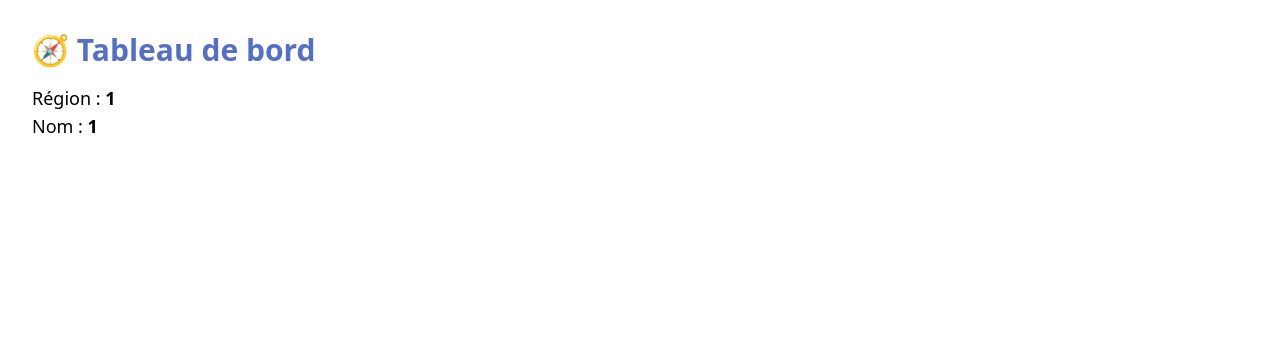
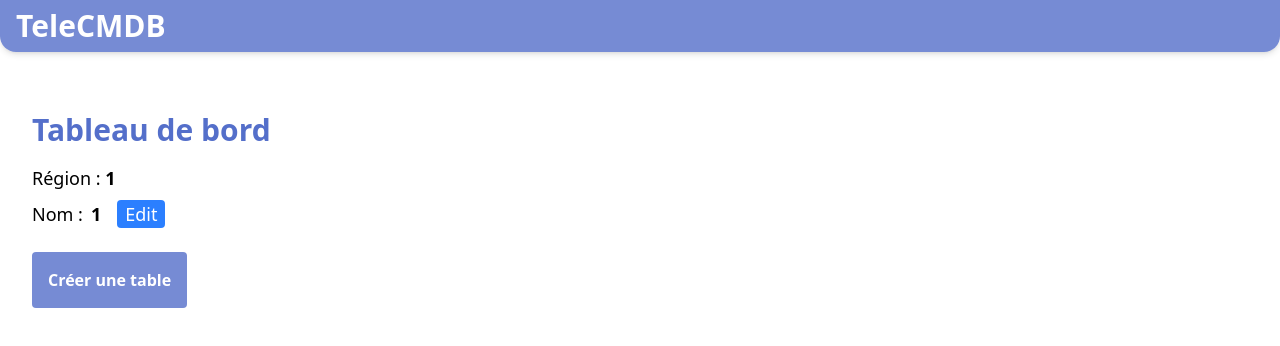
Before and after one commit to NadaBargougui/CMDB-application, a React (Vite) app: page /dashboard/1/1 in a window 1280 px wide. Shown: the top 346 px of the page. Built offline with nearby package versions, Linux system fonts and the light colour scheme.

Commit message:
dashboard page

```diff
--- a/src/pages/dashboard/dashboard.jsx
+++ b/src/pages/dashboard/dashboard.jsx
@@ -1,20 +1,172 @@
-import { useParams } from "react-router-dom";
+import React, { useState } from "react";
+import { useDispatch, useSelector } from "react-redux";
+import { useParams, Link, useNavigate } from "react-router-dom";
+import { updateDashboardName } from "../../store/slices/dashboardSlice";
 
 const Dashboard = () => {
-  const { region, name } = useParams();
+  const { region, name: initialName } = useParams();
+  const dispatch = useDispatch();
+  const navigate = useNavigate();
+
+  const dashboard = useSelector((state) =>
+    state.dashboard.dashboards.find(
+      (d) => d.region === region && d.name === initialName
+    )
+  );
+
+  // Dashboard name editing
+  const [name, setName] = useState(dashboard?.name || initialName);
+  const [isEditingName, setIsEditingName] = useState(false);
+
+  // Creation date
+  const [creationDate, setCreationDate] = useState(null);
+
+  // Table data
+  const [rows, setRows] = useState(0);
+  const [cols, setCols] = useState(0);
+  const [tableData, setTableData] = useState([]);
+
+  const startEditingName = () => setIsEditingName(true);
+
+  const saveName = () => {
+    const trimmed = name.trim();
+    if (!trimmed) {
+      alert("Name cannot be empty");
+      return;
+    }
+
+    dispatch(
+      updateDashboardName({
+        region,
+        oldName: initialName,
+        newName: trimmed,
+      })
+    );
+    setIsEditingName(false);
+    navigate(`/dashboard/${region}/${encodeURIComponent(trimmed)}`);
+  };
+
+  const createTable = () => {
+    const inputRows = parseInt(prompt("Enter number of rows:", "3"));
+    const inputCols = parseInt(prompt("Enter number of columns:", "3"));
+
+    if (
+      isNaN(inputRows) ||
+      isNaN(inputCols) ||
+      inputRows <= 0 ||
+      inputCols <= 0
+    ) {
+      alert("Please enter valid positive numbers for rows and columns.");
+      return;
+    }
+
+    setRows(inputRows);
+    setCols(inputCols);
+    setTableData(
+      Array(inputRows)
+        .fill(null)
+        .map(() => Array(inputCols).fill(""))
+    );
+    setCreationDate(new Date());
+  };
+
+  const handleChange = (rowIndex, colIndex, value) => {
+    const updated = [...tableData];
+    updated[rowIndex][colIndex] = value;
+    setTableData(updated);
+  };
 
   return (
-    <div className="p-8">
-      <h1 className="text-3xl font-bold text-[#546fca]">🧭 Tableau de bord</h1>
-      <p className="text-lg mt-4">
-        Région : <strong>{region}</strong>
-      </p>
-      <p className="text-lg">
-        Nom : <strong>{name}</strong>
-      </p>
+    <>
+      {/* Navigation */}
+      <nav className="fixed top-0 w-full z-10 bg-[#546fca]/80 rounded-b-2xl shadow-md">
+        <div className="px-4 py-2">
+          <Link
+            to="/"
+            className="font-bold text-white text-xl sm:text-2xl lg:text-3xl"
+          >
+            TeleCMDB
+          </Link>
+        </div>
+      </nav>
 
-      {/* You can add charts, graphs, and widgets here */}
-    </div>
+      <div className="p-8 mt-20">
+        <h1 className="text-3xl font-bold text-[#546fca]">Tableau de bord</h1>
+
+        <p className="text-lg mt-4">
+          Région : <strong>{region}</strong>
+        </p>
+
+        <p className="text-lg flex items-center gap-2 mt-2">
+          Nom :
+          {isEditingName ? (
+            <>
+              <input
+                value={name}
+                onChange={(e) => setName(e.target.value)}
+                className="border border-gray-300 rounded px-2 py-1"
+              />
+              <button
+                onClick={saveName}
+                className="ml-2 bg-green-500 text-white px-2 rounded hover:bg-green-600"
+              >
+                Save
+              </button>
+            </>
+          ) : (
+            <>
+              <strong>{name}</strong>
+              <button
+                onClick={startEditingName}
+                className="ml-2 bg-blue-500 text-white px-2 rounded hover:bg-blue-600"
+              >
+                Edit
+              </button>
+            </>
+          )}
+        </p>
+
+        {creationDate && (
+          <p className="mt-2 text-gray-600 text-sm">
+            Table created on: {creationDate.toLocaleString()}
+          </p>
+        )}
+
+        <button
+          onClick={createTable}
+          className=" mt-6 px-4 py-4 bg-[#546fca]/80 hover:bg-[#546fca] text-white font-semibold rounded"
+        >
+          Créer une table
+        </button>
+
+        {rows > 0 && cols > 0 && (
+          <table className="mt-6 border-collapse border border-gray-300">
+            <tbody>
+              {tableData.map((row, rowIndex) => (
+                <tr key={rowIndex}>
+                  {row.map((cell, colIndex) => (
+                    <td
+                      key={colIndex}
+                      className="border border-gray-400 p-2 bg-[#546fca]/30"
+                      style={{ minWidth: 100 }}
+                    >
+                      <input
+                        type="text"
+                        value={cell}
+                        onChange={(e) =>
+                          handleChange(rowIndex, colIndex, e.target.value)
+                        }
+                        className="w-full border-none focus:ring-0 bg-transparent"
+                      />
+                    </td>
+                  ))}
+                </tr>
+              ))}
+            </tbody>
+          </table>
+        )}
+      </div>
+    </>
   );
 };
 
--- a/src/pages/home/home.jsx
+++ b/src/pages/home/home.jsx
@@ -78,12 +78,12 @@ const Home = () => {
     region.toLowerCase().includes(searchRegion.toLowerCase())
   );
 
-  //------------------------------------------------------------------------
+  //-------------------------------------------------------------------------
   const handleShowAllDashboards = () => {
-    setSelectedRegionFilter(""); // Remove region filter
-    setSearchRegion(""); // Clear search bar
+    setSelectedRegionFilter("");
+    setSearchRegion("");
   };
-
+  //---------------
   const handleEditDashboard = (dashboard) => {
     navigate(
       `/dashboard/${encodeURIComponent(dashboard.region)}/${encodeURIComponent(
@@ -121,7 +121,7 @@ const Home = () => {
     setSelectedRegion("");
     setDashboardName("");
   };
-  //-------------------------------------------------------------------
+  //--------------------------------------------------------------------------
   return (
     <>
       {/* Navigation Bar */}
@@ -173,7 +173,7 @@ const Home = () => {
                   <li
                     key={subRegion}
                     onClick={() => {
-                      setSelectedRegionFilter(subRegion); // show only the clicked subregion
+                      setSelectedRegionFilter(subRegion);
                       setSearchRegion("");
                     }}
                     className="hover:bg-white/40 px-3 py-1 rounded cursor-pointer"
@@ -286,7 +286,7 @@ const Home = () => {
       <div className="fixed left-72 p-320 mt-20 top-51 w-[360px] z-20 bg-[#d8dff5] overflow-y-auto"></div>
       {showModal && (
         <div className="fixed inset-0 flex items-center left-290 top-58 z-50">
-          <div className="bg-white/80 rounded-xl p-6 w-full max-w-md shadow-lg">
+          <div className="bg-white/90 rounded-xl p-6 w-full max-w-md shadow-lg">
             <h2 className="text-xl font-bold mb-4 text-[#546fca]">
               Créer un tableau de bord
             </h2>
--- a/src/store/slices/dashboardSlice.jsx
+++ b/src/store/slices/dashboardSlice.jsx
@@ -19,8 +19,18 @@ const dashboardSlice = createSlice({
         (db) => db.name !== name || db.region !== region
       );
     },
+    updateDashboardName(state, action) {
+      const { region, oldName, newName } = action.payload;
+      const dashboard = state.dashboards.find(
+        (db) => db.region === region && db.name === oldName
+      );
+      if (dashboard) {
+        dashboard.name = newName;
+      }
+    },
   },
 });
 
-export const { createDashboard, deleteDashboard } = dashboardSlice.actions;
+export const { createDashboard, deleteDashboard, updateDashboardName } =
+  dashboardSlice.actions;
 export default dashboardSlice.reducer;
```
